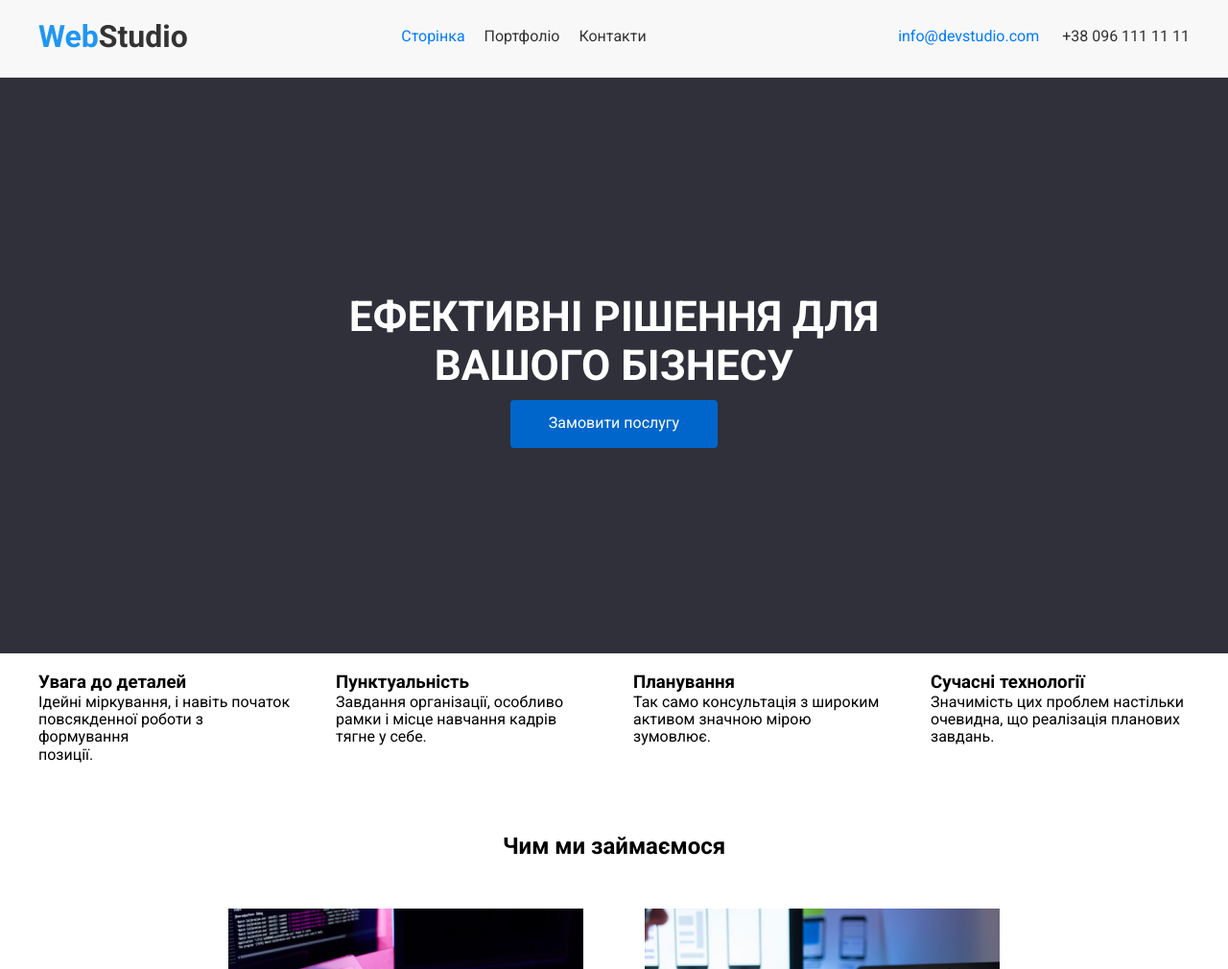
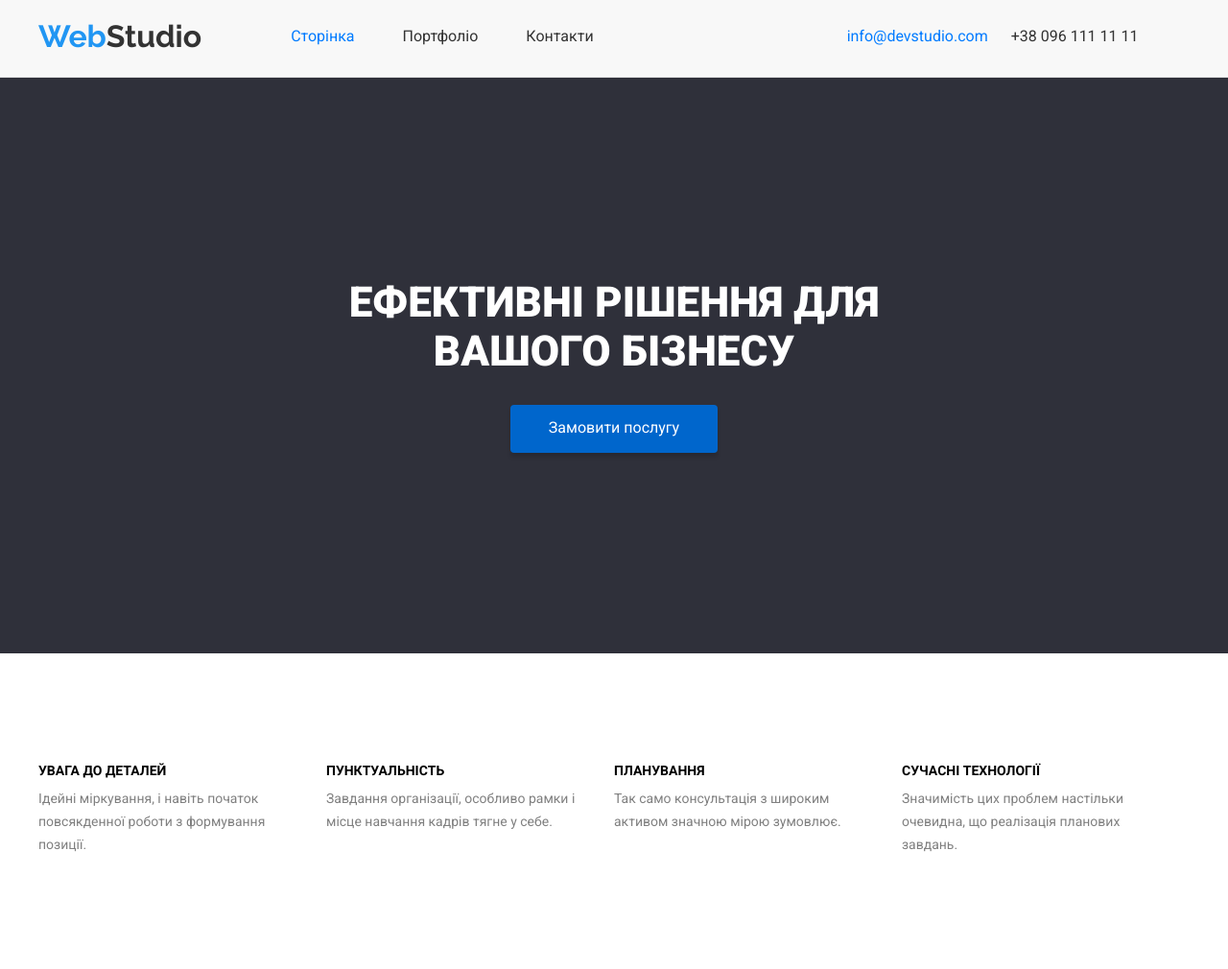
Before and after one commit to Maxim-Shu/webstudio1, a plain HTML site: page index.html in a window 1280 px wide. Shown: the top 1010 px of the page at 96% size. Drawn offline with nearby package versions, Linux system fonts and the light colour scheme.

Commit message:
fix index

```diff
--- a/index.html
+++ b/index.html
@@ -4,8 +4,10 @@
     <meta charset="UTF-8" />
     <meta name="viewport" content="width=device-width, initial-scale=1.0" />
     <title>WebStudio</title>
+    <link rel="preconnect" href="https://fonts.googleapis.com" />
+    <link rel="preconnect" href="https://fonts.gstatic.com" crossorigin />
     <link
-      href="https://fonts.googleapis.com/css2?family=Roboto:wght@400;700&display=swap"
+      href="https://fonts.googleapis.com/css2?family=Raleway:ital,wght@0,100..900;1,100..900&family=Roboto:ital,wght@0,100..900;1,100..900&display=swap"
       rel="stylesheet"
     />
     <link
@@ -47,34 +49,39 @@
           <button>Замовити послугу</button>
         </div>
       </section>
+      <section class="items">
         <div class="container">
-        <div class="item">
-          <h3>Увага до деталей</h3>
+          <ul class="items-list">
+            <li class="item">
+              <h3 class="item-title">Увага до деталей</h3>
               <p>
-            Ідейні міркування, і навіть початок повсякденної роботи з формування
-            <br />
-            позиції.
+                Ідейні міркування, і навіть початок повсякденної роботи з
+                формування позиції.
               </p>
-        </div>
-        <div class="item">
+            </li>
+            <li class="item">
               <h3>Пунктуальність</h3>
               <p>
-            Завдання організації, особливо рамки і місце навчання кадрів тягне у
-            себе.
+                Завдання організації, особливо рамки і місце навчання кадрів
+                тягне у себе.
               </p>
-        </div>
-        <div class="item">
+            </li>
+            <li class="item">
               <h3>Планування</h3>
-          <p>Так само консультація з широким активом значною мірою зумовлює.</p>
-        </div>
-        <div class="item">
+              <p>
+                Так само консультація з широким активом значною мірою зумовлює.
+              </p>
+            </li>
+            <li class="item">
               <h3>Сучасні технології</h3>
               <p>
-            Значимість цих проблем настільки очевидна, що реалізація планових
-            завдань.
+                Значимість цих проблем настільки очевидна, що реалізація
+                планових завдань.
               </p>
+            </li>
+          </ul>
         </div>
-      </div>
+      </section>
       <section class="services">
         <h2>Чим ми займаємося</h2>
         <div class="service">
@@ -112,10 +119,11 @@
       </section>
     </main>
     <footer>
-      <div class="container">
+      <div class="container footer">
         <div class="logo">
           <h1>Web<span1>Studio</span1></h1>
-
+        </div>
+        <div class="contact">
           <p>м. Київ, пр-т Лесі Українки, 26</p>
           <p>
             <a href="info@devstudio.com" class="footer-link"
--- a/styles.css
+++ b/styles.css
@@ -22,7 +22,6 @@ body {
 
 .container {
     display: flex;
-    justify-content: space-between;
     align-items: center;
     padding: 20px;
     max-width: 1200px;
@@ -37,7 +36,7 @@ header {
 
 .logo h1 {
     color: var(--primary-color);
-    margin: 0;
+    font-family: "Raleway", sans-serif;
 }
 
 .logo span {
@@ -46,18 +45,17 @@ header {
 
 nav ul {
     list-style: none;
-    margin: 0;
-    padding: 0;
+    margin-left: 93px;
     display: flex;
-}
-
-nav ul li {
-    margin-right: 20px;
+    gap: 50px;
 }
 
 nav ul li a {
-    text-decoration: none;
     color: var(--secondary-color);
+}
+
+.contact-info {
+    margin-left: 244px;
 }
 
 .contact-info a {
@@ -84,7 +82,7 @@ nav ul li a {
 .hero h1 {
     margin-top: 0;
     font-size: 44px;
-    padding: 10px 20px;
+    font-weight: 900;
 }
 
 .hero button {
@@ -94,17 +92,38 @@ nav ul li a {
     height: 50px;
     border: none;
     border-radius: 4px;
-    padding: 10px 20px;
     cursor: pointer;
+    box-shadow: 0px 4px 4px 0px rgba(0, 0, 0, 0.15);
+    margin-top: 30px;
 }
 
 .hero button:hover {
     background: var(--button-background-hover);
 }
 
+.items-list {
+    display: flex;
+    gap: 30px;
+    margin-top: 94px;
+    margin-bottom: 94px;
+}
+
 .item {
     width: 270px;
     height: 98px;
+}
+
+.item h3 {
+    font-size: 14px;
+    font-weight: 700;
+    text-transform: uppercase;
+}
+
+.item p {
+    font-size: 14px;
+    color: var(--grey);
+    line-height: 1.71;
+    margin-top: 10px;
 }
 
 .services {
@@ -114,6 +133,7 @@ nav ul li a {
 
 .services h2 {
     margin-bottom: 0;
+    font-size: 36px;
 }
 
 .services .service {
@@ -134,6 +154,7 @@ nav ul li a {
 
 .team h2 {
     margin-bottom: 40px;
+    font-size: 36px;
 }
 
 .team .team-member {
@@ -143,6 +164,7 @@ nav ul li a {
     display: inline-block;
     margin: 0 20px;
     text-align: center;
+    box-shadow: 0px 1px 3px 0px rgba(0, 0, 0, 0.12), 0px 1px 1px 0px rgba(0, 0, 0, 0.14), 0px 2px 1px 0px rgba(0, 0, 0, 0.20);
 }
 
 .team .team-member img {
@@ -150,13 +172,32 @@ nav ul li a {
     height: auto;
 }
 
+.team .team-member h3 {
+    margin-top: 30px;
+}
+
+.team .team-member p {
+    margin-top: 10px;
+    color: var(--grey);
+}
+
 footer {
     background: var(--background-color-dark);
     color: var(--white);
-    padding: 20px 0;
-    justify-content: center;
-    align-items: center;
+    padding: 60px 0;
+}
+.footer {
+    display: flex;
     flex-direction: column;
+    justify-content: start;
+    align-items: start;
+    gap: 20px;
+}
+
+.contact {
+    display: flex;
+    flex-direction: column;
+    gap: 9px;
 }
 
 footer span {
@@ -172,7 +213,6 @@ footer address {
 }
 
 .footer-link {
-    text-decoration: none;
     color: var(--grey);
 }
 nav .active {
```
Lines whose indentation alone changed are shown as unchanged.
